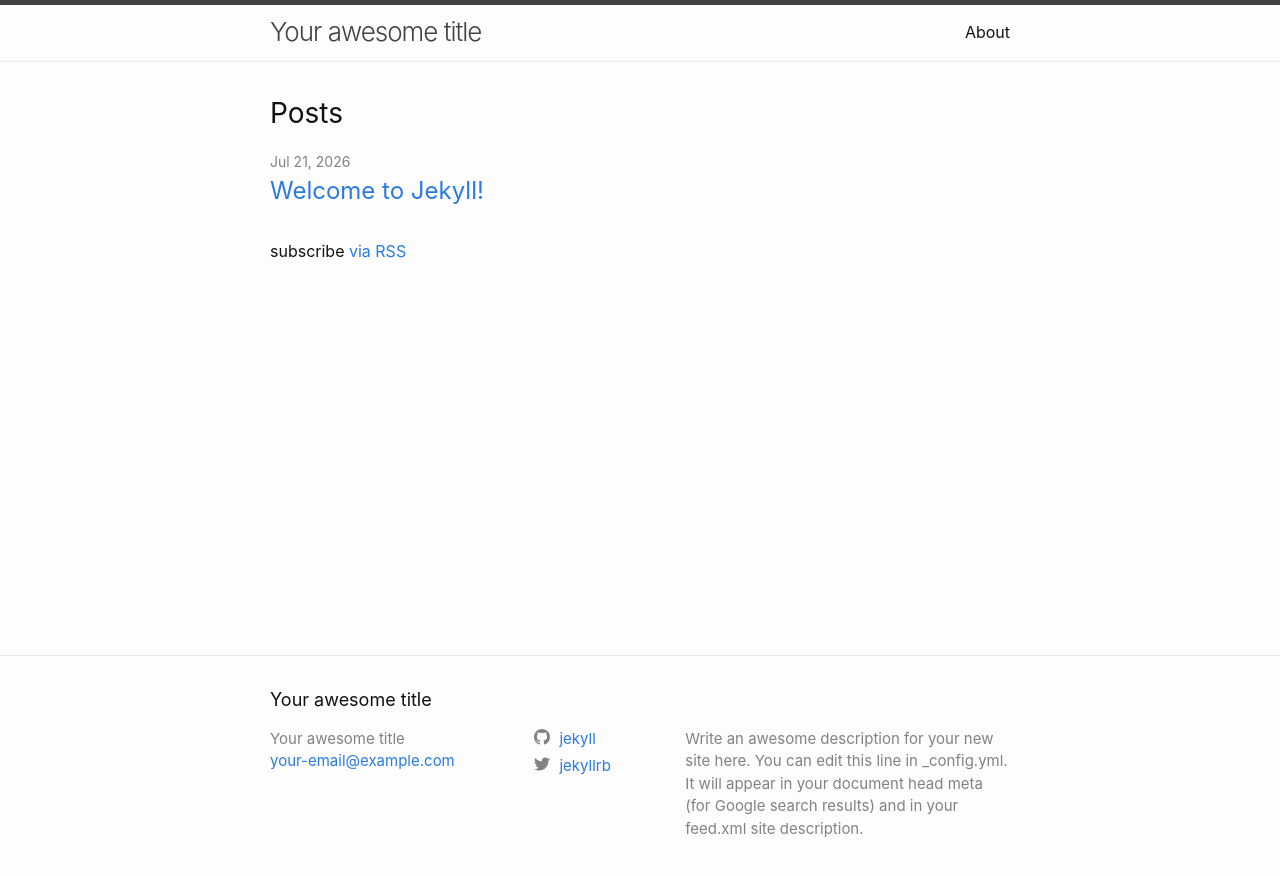
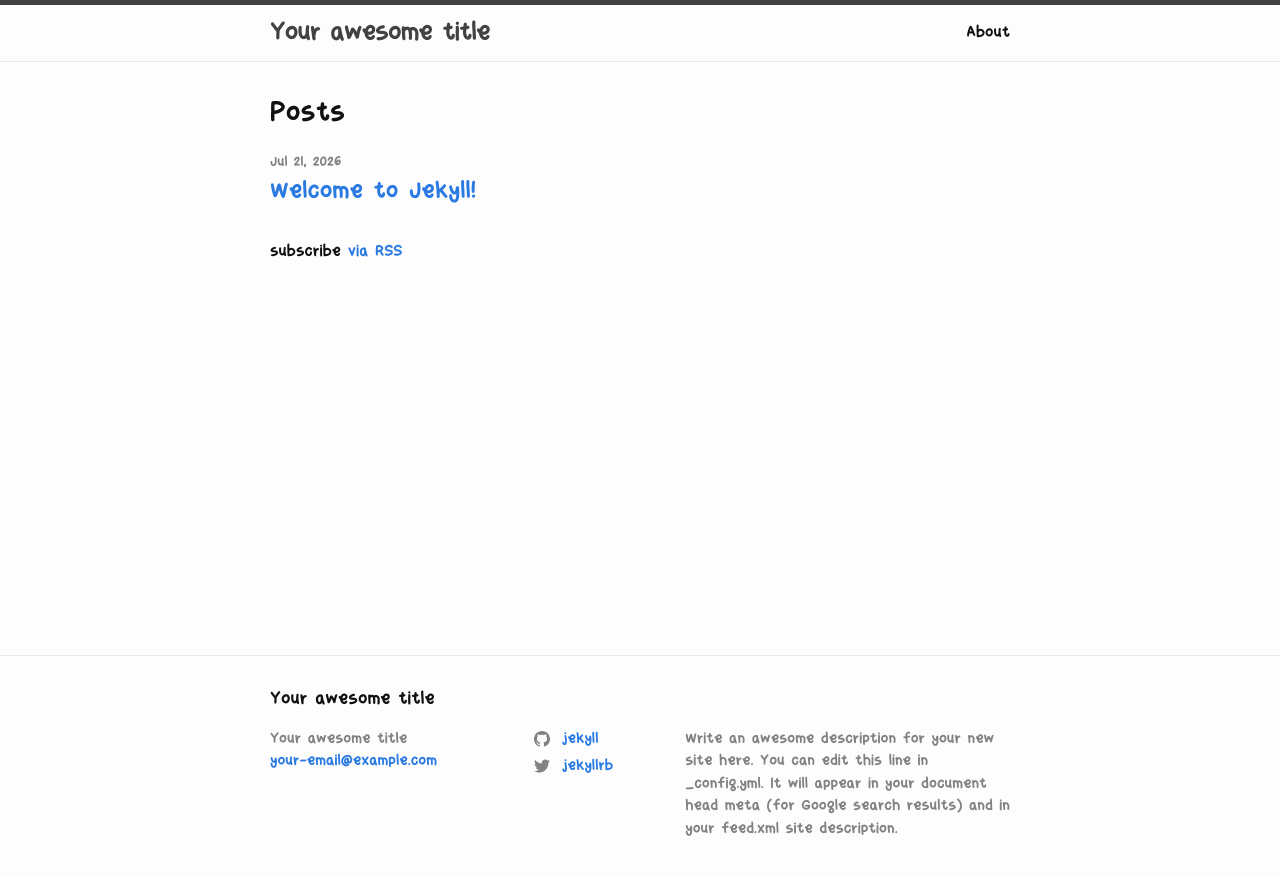
Before and after one commit to ananyahps/ananyacurios, a Jekyll site: the page built from index.markdown, in a window 1280 px wide. Shown: the top 876 px of the page. Built offline with Jekyll 4.4.1, drawn with Linux system fonts in a browser that asks for light colours.

Commit message:
added bingbong as the font for eeeverything

```diff
--- a/_sass/minima.scss
+++ b/_sass/minima.scss
@@ -1,8 +1,12 @@
 @charset "utf-8";
+@font-face {
+  font-family: "bingbong";
+  src: url("bingbong_revised.otf");
+}
 
 // Define defaults for each variable.
 
-$base-font-family: -apple-system, BlinkMacSystemFont, "Segoe UI", Roboto, Helvetica, Arial, sans-serif, "Apple Color Emoji", "Segoe UI Emoji", "Segoe UI Symbol" !default;
+$base-font-family: bingbong, -apple-system, BlinkMacSystemFont, "Segoe UI", Roboto, Helvetica, Arial, sans-serif, "Apple Color Emoji", "Segoe UI Emoji", "Segoe UI Symbol" !default;
 $base-font-size:   16px !default;
 $base-font-weight: 400 !default;
 $small-font-size:  $base-font-size * 0.875 !default;
```
Also changed, not shown: assets/bingbong_revised.otf (added).
